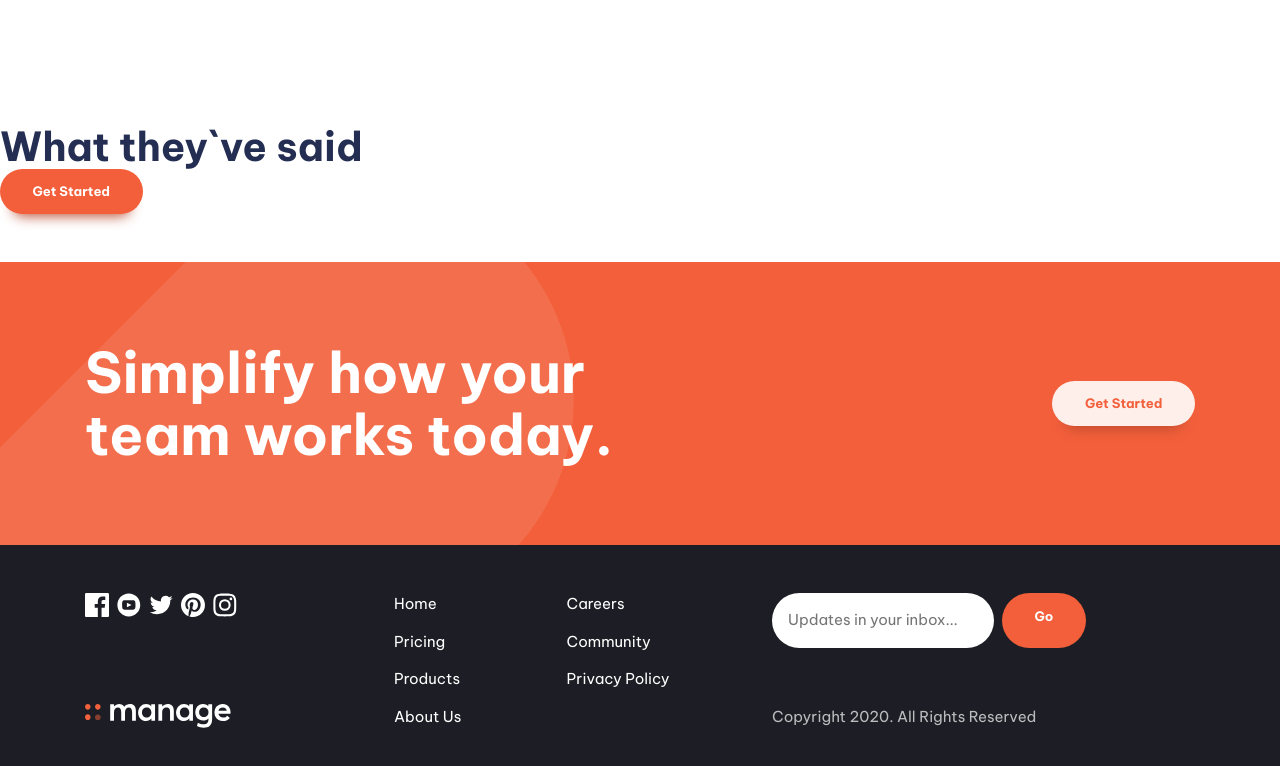
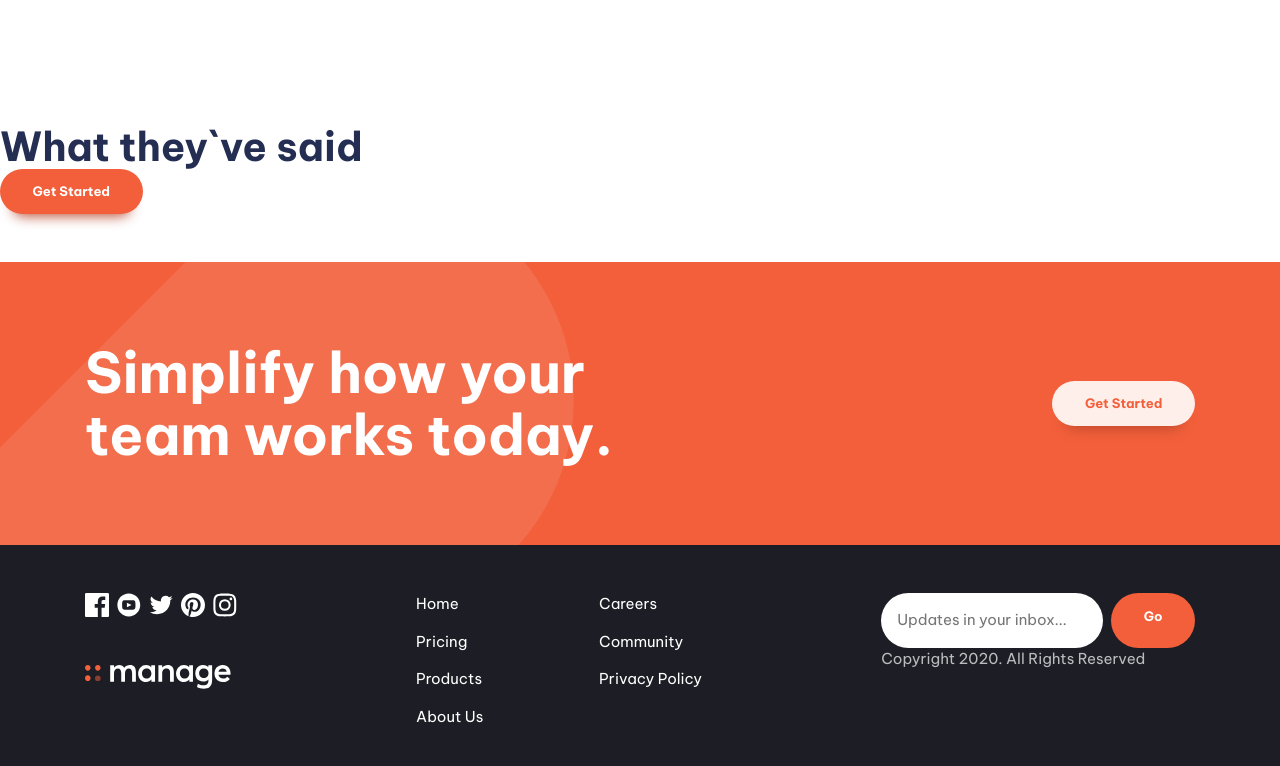
Before and after one commit to dovletgeldi-dev/manage-landing-page, a plain HTML site: page index.html in a window 1280 px wide. Shown: the part 1341-2107 px from the top of the page. Drawn offline with Linux system fonts and the light colour scheme.

Commit message:
gave some gap space in footer-nav

```diff
--- a/style.css
+++ b/style.css
@@ -273,6 +273,7 @@ p[data-width="wide"] {
 
 .primary-footer-wrapper {
   display: grid;
+
   gap: var(--size-700);
   grid-template-areas: "form" "nav" "logo-social";
 }
@@ -311,6 +312,8 @@ p[data-width="wide"] {
 @media (min-width: 50em) {
   .primary-footer-wrapper {
     grid-template-areas: "logo-social nav form";
+    align-items: start;
+    justify-content: space-between;
   }
   .primary-footer-logo-social {
     align-items: start;
@@ -329,7 +332,7 @@ p[data-width="wide"] {
 
 .footer-nav {
   columns: 2;
-  gap: max(15vm, 2rem);
+  gap: 3rem;
 }
 
 .footer-nav a {
@@ -366,6 +369,11 @@ p[data-width="wide"] {
 
   .social-icon {
     width: var(--size-500);
+  }
+
+  .footer-nav {
+    columns: 2;
+    gap: 5rem;
   }
 }
 
```
